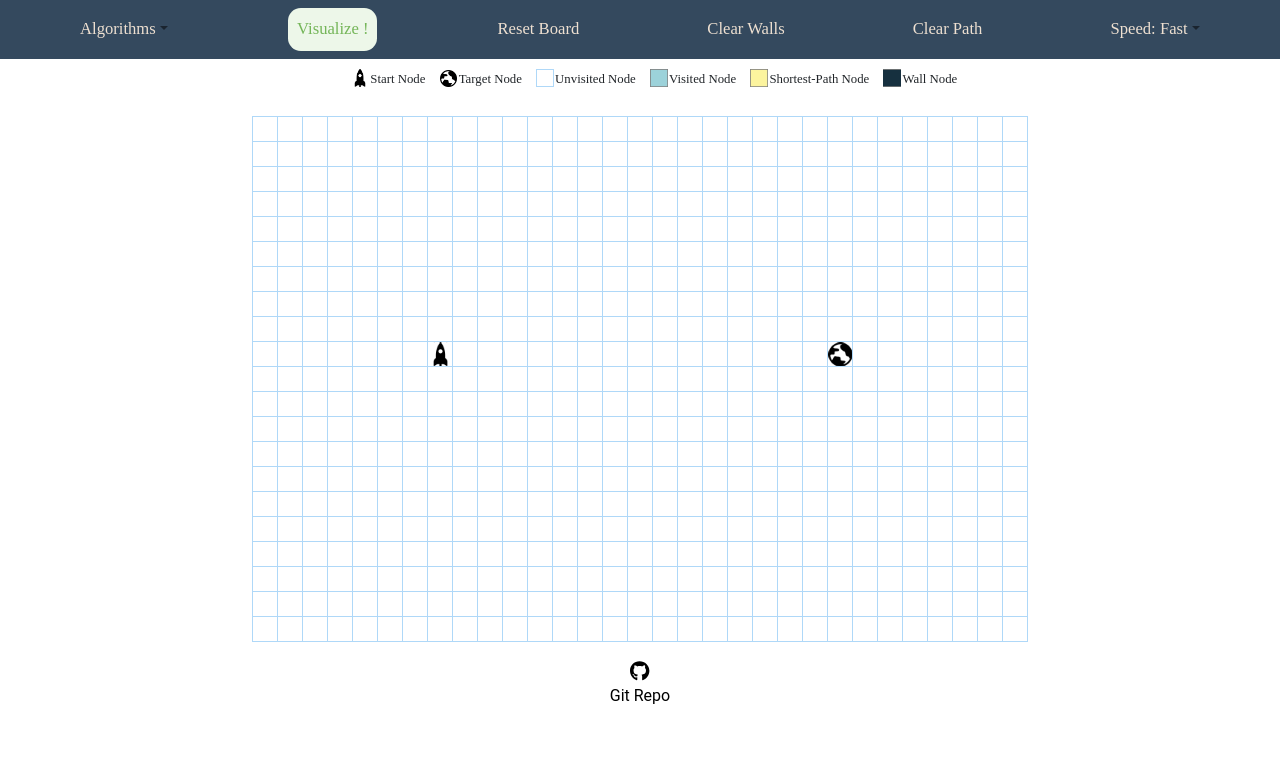
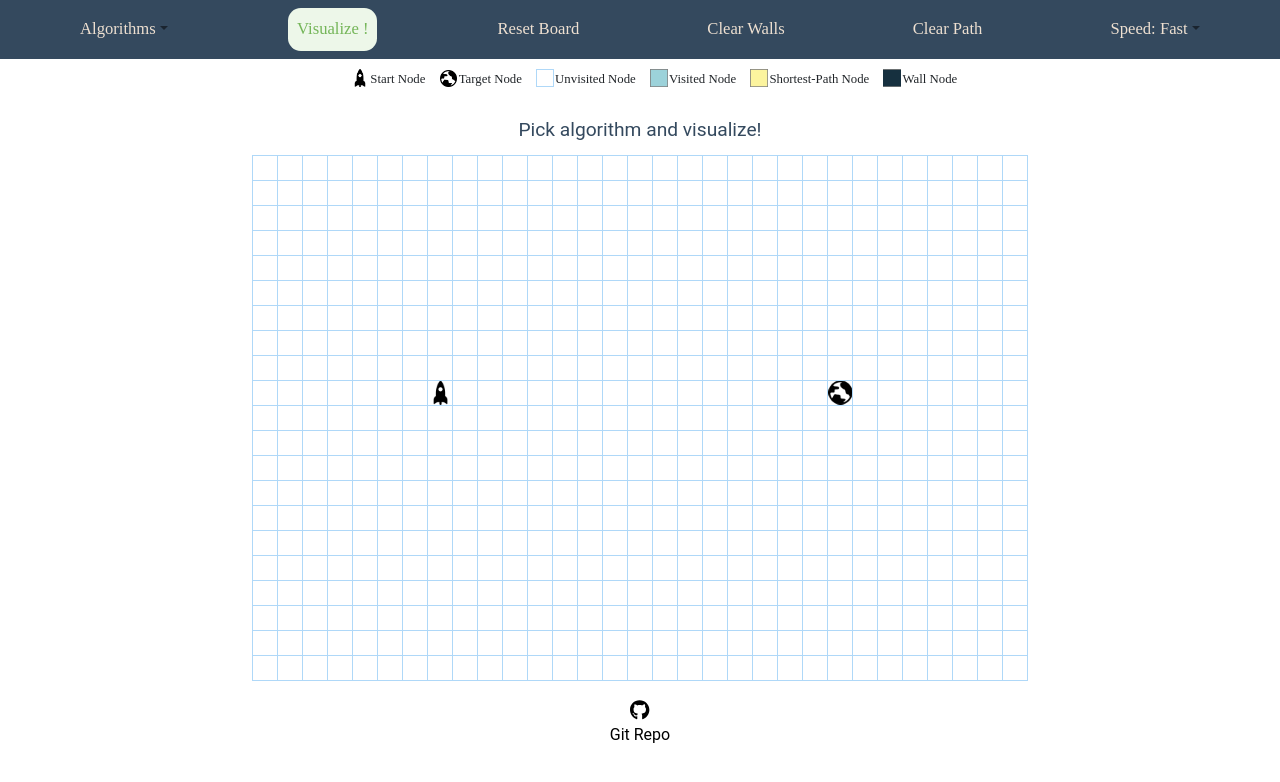
Before and after one commit to dkevin96/pathfinding-visualizer, a React (Create React App) app: page / in a window 1280 px wide. Shown: the top 782 px of the page. Built offline with nearby package versions, Linux system fonts and the light colour scheme.

Commit message:
Refactor BFS,DGS and add description header

```diff
--- a/src/algorithms/BFS.js
+++ b/src/algorithms/BFS.js
@@ -1,6 +1,57 @@
 import { position } from "../components/core/index";
 import { Queue } from "./Queue";
 import { Distance } from "../components/core/Distance";
+
+/**
+ * Breadth-First Search (BFS) Pathfinding Algorithm Implementation
+ *
+ * ALGORITHM OVERVIEW:
+ * BFS explores nodes in "levels" or "waves" based on their distance from the start position.
+ * - Level 0: Contains only the start cell
+ * - Level 1: All cells ONE step away (adjacent to start)
+ * - Level 2: All cells TWO steps away
+ * And so on...
+ *
+ * NODE STRUCTURE:
+ * Each node in the queue is represented as: [[x, y], level]
+ * - [x, y]: Coordinates of the cell in the grid
+ * - level: Distance from the start position
+ * Example: [[2, 3], 1] represents:
+ * - Position: [2, 3] (x=2, y=3)
+ * - Level: 1 step away from start
+ *
+ * GRID VS BINARY TREE BFS:
+ * Unlike binary tree BFS which only has left/right children:
+ * - Each cell can expand in 4 directions (up, down, left, right)
+ * - Levels are based on distance from start, not parent-child relationships
+ * - Multiple cells in the same level can be adjacent to each other
+ *
+ * ANIMATION OPTIMIZATION:
+ * The algorithm organizes retSearchPath as an array of arrays, where:
+ * - Each sub-array represents one level (distance from start)
+ * - All nodes at the same distance are grouped together
+ *
+ * Example structure:
+ * retSearchPath = [
+ *   [[startX, startY]],              // Level 0: start position
+ *   [[x1, y1], [x2, y2], [x3, y3]], // Level 1: all cells 1 step away
+ *   [[x4, y4], [x5, y5]],           // Level 2: all cells 2 steps away
+ *   ...
+ * ]
+ *
+ * INITIALIZE:
+ * 1. Create queue for tracking nodes to visit
+ * 2. Create visited set to avoid revisiting nodes
+ * 3. Initialize distance tracking for path reconstruction
+ *
+ * MAIN ALGORITHM:
+ * 1. Start from initial position (Level 0)
+ * 2. For each node:
+ *    - Explore all 4 adjacent nodes (LEFT, UP, RIGHT, DOWN)
+ *    - Add unvisited valid nodes to queue as: [[newX, newY], nextLevel]
+ *    - Group nodes by their level (distance from start)
+ *    - Continue until end is found or no paths remain
+ */
 
 function BFS(startCallback, speed) {
   var retSearchPath = [];
@@ -17,42 +68,51 @@ function BFS(startCallback, speed) {
   distance.set(startPos, 0);
   queue.append([startPos, 0]);
   visited.add(startPos.toString());
+
   while (queue.getLength() > 0) {
     var node = queue.popleft();
     var x = node[0][0];
     var y = node[0][1];
-    var nextD = node[1] + 1;
+    var nextD = node[1] + 1; // nextD represents the next level/distance from start
 
+    // Ensure we have an array to store nodes for the current level
+    // Example: if nextD = 2, we need searchPath to be at least length 2
     if (nextD > searchPath.length) searchPath.push([]);
 
     if ([x, y].toString() === endPos.toString()) break;
 
-    // left
+    // For each direction (left/up/right/down):
+    // - nextD represents the actual distance/level number (starts at 1)
+    // - But array indices start at 0, so we use (nextD - 1) as the index
+    // Example: Level 1 nodes are stored at searchPath[0]
+    //          Level 2 nodes are stored at searchPath[1]
+
     if (y - 1 >= 0 && !([x, y - 1] in position.wall) && !visited.has([x, y - 1].toString())) {
+      // left
       queue.append([[x, y - 1], nextD]);
       searchPath[nextD - 1].push([x, y - 1]);
       distance.set([x, y - 1], nextD);
       visited.add([x, y - 1].toString());
     }
 
-    // up
     if (x - 1 >= 0 && !([x - 1, y] in position.wall) && !visited.has([x - 1, y].toString())) {
+      // up
       queue.append([[x - 1, y], nextD]);
       searchPath[nextD - 1].push([x - 1, y]);
       distance.set([x - 1, y], nextD);
       visited.add([x - 1, y].toString());
     }
 
-    // right
     if (y + 1 < position.colSize && !([x, y + 1] in position.wall) && !visited.has([x, y + 1].toString())) {
+      // right
       queue.append([[x, y + 1], nextD]);
       searchPath[nextD - 1].push([x, y + 1]);
       distance.set([x, y + 1], nextD);
       visited.add([x, y + 1].toString());
     }
 
-    // down
     if (x + 1 < position.rowSize && !([x + 1, y] in position.wall) && !visited.has([x + 1, y].toString())) {
+      // down
       queue.append([[x + 1, y], nextD]);
       searchPath[nextD - 1].push([x + 1, y]);
       distance.set([x + 1, y], nextD);
@@ -60,19 +120,21 @@ function BFS(startCallback, speed) {
     }
   }
 
+  // Only clean up searchPath if:
+  // 1. A path to the end exists
+  // 2. We have more levels than needed
   while (distance.get(endPos) !== -1 && searchPath.length > distance.get(endPos)) {
     searchPath.pop();
   }
 
   retSearchPath = retSearchPath.concat(searchPath);
 
-  var shortest = distance.getShortestPath(endPos);
+  const shortest = distance.getShortestPath(endPos);
   retShortestPath = retShortestPath.concat(shortest[0]);
   retDirection = retDirection.concat(shortest[1]);
 
   retSearchPath.unshift([position.start]);
-
-  // console.log(retShortestPath);
+  console.log("Start BFS algorithm");
   startCallback(retSearchPath, retShortestPath, retDirection, speed);
 }
 
--- a/src/algorithms/DFS.js
+++ b/src/algorithms/DFS.js
@@ -1,3 +1,35 @@
+/**
+ * Depth-First Search (DFS) Pathfinding Algorithm Implementation
+ *
+ * ALGORITHM OVERVIEW:
+ * DFS explores as far as possible along each branch before backtracking.
+ *
+ * INITIALIZE:
+ * 1. Create empty arrays for searchPath, shortestPath, and direction
+ * 2. Create empty visited set
+ *
+ * MAIN ALGORITHM (DoDFS):
+ * 1. Base cases:
+ *    - Return false if position is:
+ *      * Out of bounds
+ *      * Wall
+ *      * Already visited
+ * 2. Add current position to visited set and searchPath
+ * 3. If current position is end position:
+ *    - Add to shortestPath
+ *    - Return true
+ * 4. Recursively explore in order: UP, RIGHT, DOWN, LEFT
+ *    For each direction:
+ *    - If recursive call returns true:
+ *      * Add current position to shortestPath
+ *      * Add direction to retDirection
+ *      * Return true
+ *
+ * DIRECTION PRIORITY:
+ * Explores in fixed order: UP → RIGHT → DOWN → LEFT
+ * This creates a preference for paths that go up and right when possible
+ */
+
 import { position } from "../components/core/index";
 
 function DFS(startCallback, speed) {
@@ -5,15 +37,13 @@ function DFS(startCallback, speed) {
   var retShortestPath = [];
   var retDirection = [];
 
-  // dfs go from bottom-up to find the shortest path
-  // [x,y] = [position.start[0],position.start[0]]
   function DoDFS(x, y, endPos, visited, retSearchPath, retShortestPath, retDirection) {
     if (x < 0 || y < 0 || x >= position.rowSize || y >= position.colSize || [x, y] in position.wall || visited.has([x, y].toString())) {
       return false;
     }
 
     visited.add([x, y].toString());
-    retSearchPath.push([[x, y]]); // Each layer is one
+    retSearchPath.push([[x, y]]);
 
     if ([x, y].toString() === endPos.toString()) {
       retShortestPath.unshift([x, y]);
@@ -23,40 +53,35 @@ function DFS(startCallback, speed) {
     // direction up right down left
     // up all the way, then right all the way, then down all the way, then left 1 turn, then up all the way,...
     if (DoDFS(x - 1, y, endPos, visited, retSearchPath, retShortestPath, retDirection)) {
-      // up
       retShortestPath.unshift([x, y]);
       retDirection.unshift("up");
       return true;
     }
     if (DoDFS(x, y + 1, endPos, visited, retSearchPath, retShortestPath, retDirection)) {
-      // right
       retShortestPath.unshift([x, y]);
       retDirection.unshift("right");
       return true;
     }
     if (DoDFS(x + 1, y, endPos, visited, retSearchPath, retShortestPath, retDirection)) {
-      // down
       retShortestPath.unshift([x, y]);
       retDirection.unshift("down");
       return true;
     }
     if (DoDFS(x, y - 1, endPos, visited, retSearchPath, retShortestPath, retDirection)) {
-      // left
       retShortestPath.unshift([x, y]);
       retDirection.unshift("left");
       return true;
     }
   }
 
-  // do algorithment
   const visited = new Set();
   var start = position.start;
 
-  console.log("DFS");
+  console.log("Start DFS algorithm");
   DoDFS(start[0], start[1], position.end, visited, retSearchPath, retShortestPath, retDirection);
 
   // When bottom up, the tail is not sure of the direction, so now add the direction
-  retDirection.unshift(retDirection[0]); //  Change the direction to find the method, move forward one square
+  retDirection.unshift(retDirection);
   startCallback(retSearchPath, retShortestPath, retDirection, speed);
 }
 
--- a/src/components/header/PC.jsx
+++ b/src/components/header/PC.jsx
@@ -5,7 +5,7 @@ import DropdownAlgorithm from "./elements/DropdownAlgorithm";
 import NavButton from "./elements/NavButton";
 import DropdownSpeed from "./elements/DropdownSpeed";
 import Info from "./elements/Info";
-
+import AlgorithmDescriptor from "./elements/AlgorithmDescriptor";
 import { useButtonEvents } from "../table/hooks/useButtonEvents";
 import NavLink from "./elements/NavLink";
 
@@ -27,6 +27,7 @@ function PC() {
         </Navbar.Collapse>
       </Navbar>
       <Info />
+      <AlgorithmDescriptor />
     </>
   );
 }
--- /dev/null
+++ b/src/components/header/elements/AlgorithmDescriptor.jsx
@@ -0,0 +1,56 @@
+import { useState, useContext, useEffect } from "react";
+import { algorithmContext, animationStatusContext } from "components/core";
+
+function AlgorithmDescriptor() {
+  const [algorithmName, setAlgorithmName] = useState("Pick algorithm and visualize!");
+  const [discription1, setDiscription1] = useState("");
+  const [discription2, setDiscription2] = useState("");
+  const algoContext = useContext(algorithmContext);
+  const animationContext = useContext(animationStatusContext);
+
+  useEffect(() => {
+    var algoName = "";
+    var d1 = "";
+    var d2 = "";
+    switch (algoContext.get) {
+      case "Algorithm_Dijkstra":
+        algoName = "Dijkstra's Algorithm";
+        d1 = "weighted";
+        d2 = "guarantees";
+        break;
+      case "Algorithm_Breadth_First":
+        algoName = "Breath-first Search";
+        d1 = "unweighted";
+        d2 = "guarantee";
+        break;
+      case "Algorithm_Depth_First":
+        algoName = "Depth-first Search";
+        d1 = "unweighted";
+        d2 = "does not guarantee";
+        break;
+      default:
+        algoName = "Pick algorithm and visualize!";
+        d1 = "";
+        d2 = "";
+        break;
+    }
+
+    setAlgorithmName(algoName);
+    setDiscription1(d1);
+    setDiscription2(d2);
+
+    // eslint-disable-next-line react-hooks/exhaustive-deps
+  }, [algoContext.get]);
+
+  if (algoContext.get === "" && animationContext.get === "Algorithm") {
+    return <div id="algorithmDescriptor">{algorithmName}</div>;
+  } else {
+    return (
+      <div id="algorithmDescriptor">
+        <b>{algorithmName}</b> is <i>{discription1}</i> and <i>{discription2}</i> the shortest path!
+      </div>
+    );
+  }
+}
+
+export default AlgorithmDescriptor;
--- a/src/components/header/elements/NavButton.jsx
+++ b/src/components/header/elements/NavButton.jsx
@@ -84,7 +84,6 @@ const NavButton = () => {
               DFS(startPath, speed.get[1]);
               break;
             case "Algorithm_Breadth_First":
-              console.log("Staring Bfs");
               BFS(startPath, speed.get[1]);
               break;
             default:
--- a/src/components/table/hooks/useTable.js
+++ b/src/components/table/hooks/useTable.js
@@ -70,7 +70,6 @@ export function useTable() {
         DFS(Start, speed.get[1]);
         break;
       case "Algorithm_Breadth_First":
-        console.log("Staring Bfs");
         BFS(Start, speed.get[1]);
         break;
       default:
```
Also changed, not shown: documentation/BFS vs DFS.md (added, +35 -0 lines), src/components/core/Distance.js (+51 -2 lines), src/components/table/hooks/usePathFindingAnimation.js (+11 -0 lines).
